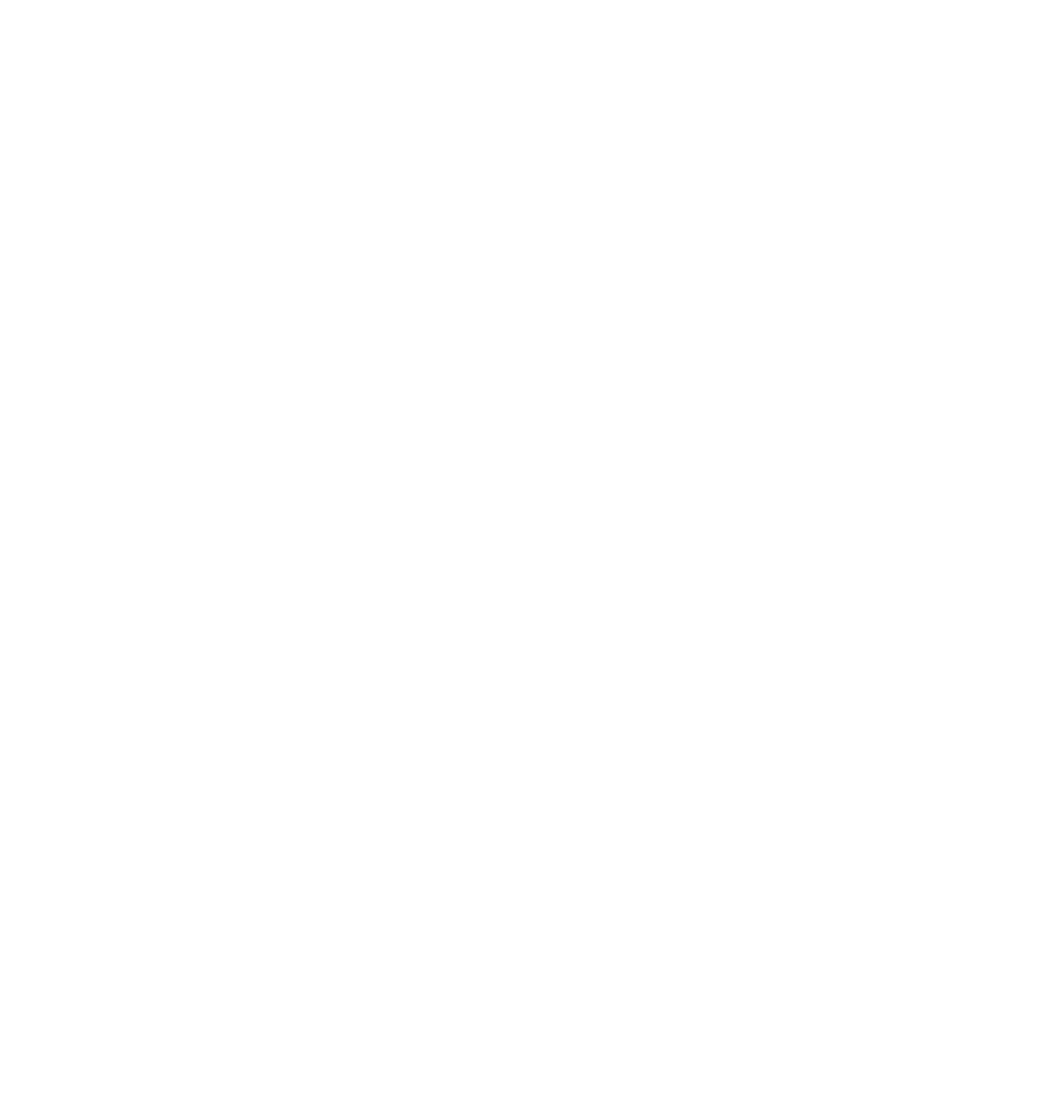
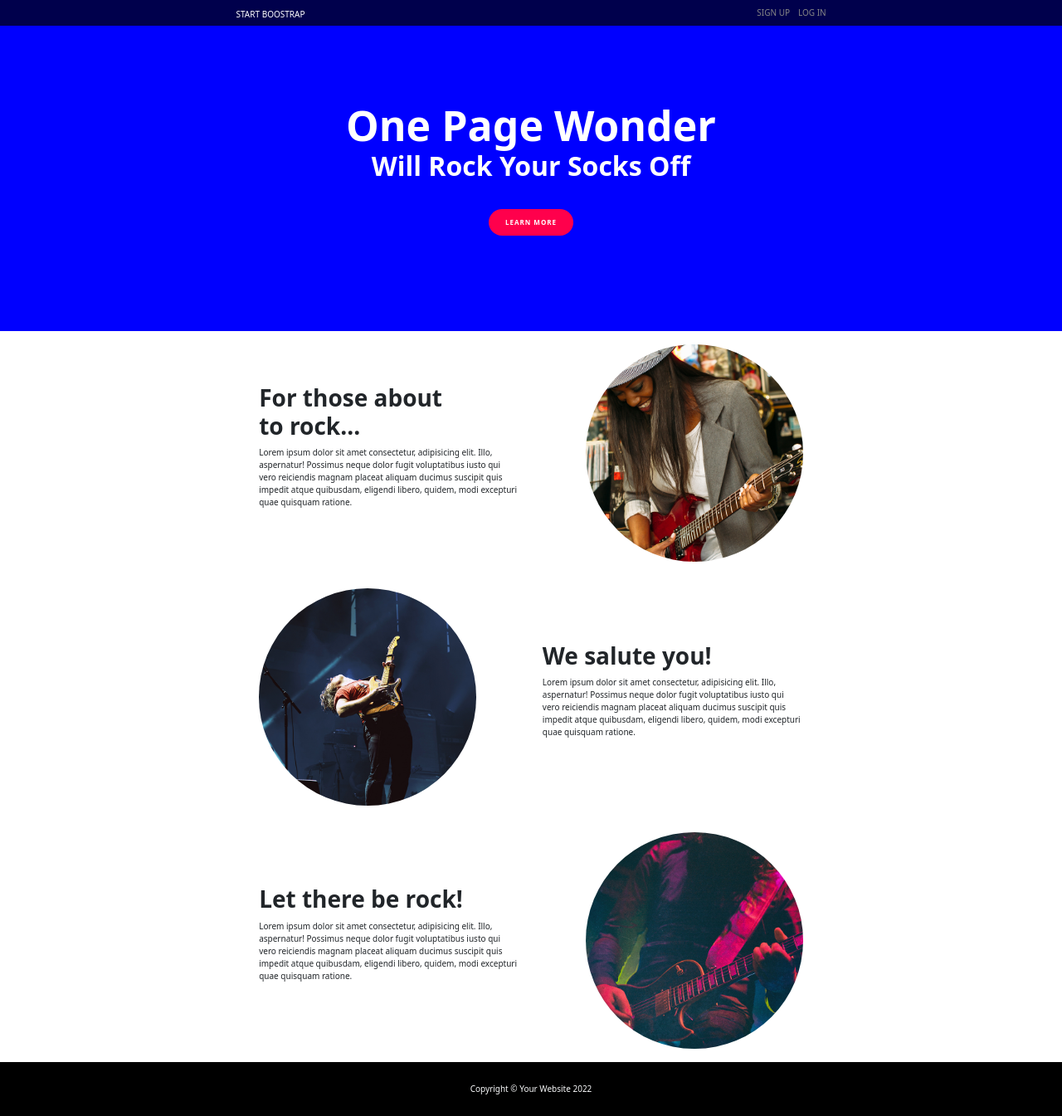
Before and after one commit to M1MOS/Start-Master-BS, a website: page index.html in a window 1280 px wide. Shown: the whole page at 83% size. Before the commit the page ends 800 px from the top, so only its background shows below. Drawn offline with nearby package versions, Linux system fonts and the light colour scheme.

Commit message:
Fin html & sass

```diff
--- a/index.html
+++ b/index.html
@@ -5,11 +5,65 @@
     <meta http-equiv="X-UA-Compatible" content="IE=edge">
     <meta name="viewport" content="width=device-width, initial-scale=1.0">
     <title>Document</title>
-
-    <link rel="stylesheet" href="./public/css/style.css">
-    <link rel="stylesheet" href="./public/css/_media.css">
+    <link rel="stylesheet" href="/public/css/style.css">
+    <link rel="stylesheet" href="/public/css/_media.css">
+    <link rel="stylesheet" href="/node_modules/bootstrap/dist/css/bootstrap.css">
 </head>
 <body>
-
+    <header class="container-fluid">
+        <div class="row m-0 g-0">
+            <div class="col-12 col-md-6 d-flex navmenu py-2">
+                <div class="col-12 nav-left">
+                    <h3>Start Boostrap</h3>
+                </div>
+                <div class="col-12 nav-right">
+                    <p>Sign up</p>
+                    <p>Log in</p>
+                </div>
+            </div>
+        </div>
+    </header>
+    <main class="container-fluid">
+        <div class="row m-0 g-0">
+            <div class="col-12 main">
+                <h2><span>One Page Wonder</span><br>Will Rock Your Socks Off</h2>
+                <button type="button" class="btn">Learn More</button>
+            </div>
+        </div>
+    </main>
+    <section class="container-fluid">
+        <div class="row m-0 g-0">
+            <div class="col-12 col-md-6 global mx-auto">
+                <div class="col-12 col-md-6 top mx-auto py-3">
+                    <img src="/public/img/01.jpg" alt="" class="col-10">
+                    <div class="col-12">
+                        <h3>For those about <br>to rock...</h3>
+                        <p>Lorem ipsum dolor sit amet consectetur, adipisicing elit. Illo, aspernatur! Possimus neque dolor fugit voluptatibus iusto qui vero reiciendis magnam placeat aliquam ducimus suscipit quis impedit atque quibusdam, eligendi libero, quidem, modi excepturi quae quisquam ratione.</p>
+                    </div>
+                </div>
+                <div class="col-12 col-md-6 central mx-auto py-3">
+                    <img src="/public/img/02.jpg" alt="" class="col-10">
+                    <div class="col-12">
+                        <h3>We salute you!</h3>
+                        <p>Lorem ipsum dolor sit amet consectetur, adipisicing elit. Illo, aspernatur! Possimus neque dolor fugit voluptatibus iusto qui vero reiciendis magnam placeat aliquam ducimus suscipit quis impedit atque quibusdam, eligendi libero, quidem, modi excepturi quae quisquam ratione.</p>
+                    </div>
+                </div>
+                <div class="col-12 col-md-6 bottom mx-auto py-3">
+                    <img src="/public/img/03.jpg" alt="" class="col-10">
+                    <div class="col-12">
+                        <h3>Let there be rock!</h3>
+                        <p>Lorem ipsum dolor sit amet consectetur, adipisicing elit. Illo, aspernatur! Possimus neque dolor fugit voluptatibus iusto qui vero reiciendis magnam placeat aliquam ducimus suscipit quis impedit atque quibusdam, eligendi libero, quidem, modi excepturi quae quisquam ratione.</p>
+                    </div>
+                </div>
+            </div>
+        </div>
+    </section>
+    <footer class="container-fluid">
+        <div class="row m-0 g-0">
+            <div class="col-12 foot text-light">
+                <p>Copyright © Your Website 2022</p>
+            </div>
+        </div>
+    </footer>
 </body>
 </html>
--- a/public/sass/style.sass
+++ b/public/sass/style.sass
@@ -0,0 +1,99 @@
+body
+    margin: 0
+    padding: 0
+    header
+        background-color: #00004C
+        .row
+            .navmenu
+                .nav-left
+                    display: flex
+                    justify-content: center
+                    align-items: end
+                    h3
+                        color: #ffffff
+                        text-transform: uppercase
+                        font-size: 10px
+                        padding: 0
+                        margin: 0
+                .nav-right
+                    display: flex
+                    justify-content: center
+                    align-items: center
+                    color: #858585
+                    text-transform: uppercase
+                    font-size: 10px
+                    gap: 10px
+                    p
+                        padding: 0
+                        margin: 0
+    main
+        background-color: #0000FF
+        padding: 90px 0px
+        .row
+            .main
+                color: white
+                text-align: center
+                span
+                    font-size: 50px
+                    font-weight: 700
+                h2
+                    font-weight: 700
+                button
+                    background-color: #ff004c
+                    font-size: 8px
+                    text-transform: uppercase
+                    letter-spacing: 1px
+                    color: white
+                    padding: 10px 20px
+                    border: none
+                    border-radius: 25px
+                    margin: 25px 0px
+                    font-weight: bold
+    section
+        .row
+            .global
+                .top
+                    display: flex
+                    flex-direction: row-reverse
+                    justify-content: center
+                    align-items: center
+                    gap: 80px
+                    img
+                        border-radius: 50%
+                    h3
+                        font-weight: 700
+                    p
+                        font-size: 10px
+                .central
+                    display: flex
+                    justify-content: center
+                    align-items: center
+                    gap: 80px
+                    img
+                        border-radius: 50%
+                    h3
+                        font-weight: 700
+                    p
+                        font-size: 10px
+                .bottom
+                    display: flex
+                    flex-direction: row-reverse
+                    justify-content: center
+                    align-items: center
+                    gap: 80px
+                    img
+                        border-radius: 50%
+                    h3
+                        font-weight: 700
+                    p
+                        font-size: 10px
+    footer
+        background-color: #000000
+        padding: 15px 0px
+        .row
+            .foot
+                text-align: center
+                p
+                    font-size: 10px
+                    padding: 0
+                    margin: 10px
```
Also changed, not shown: public/css/style.css, 1 other file.
